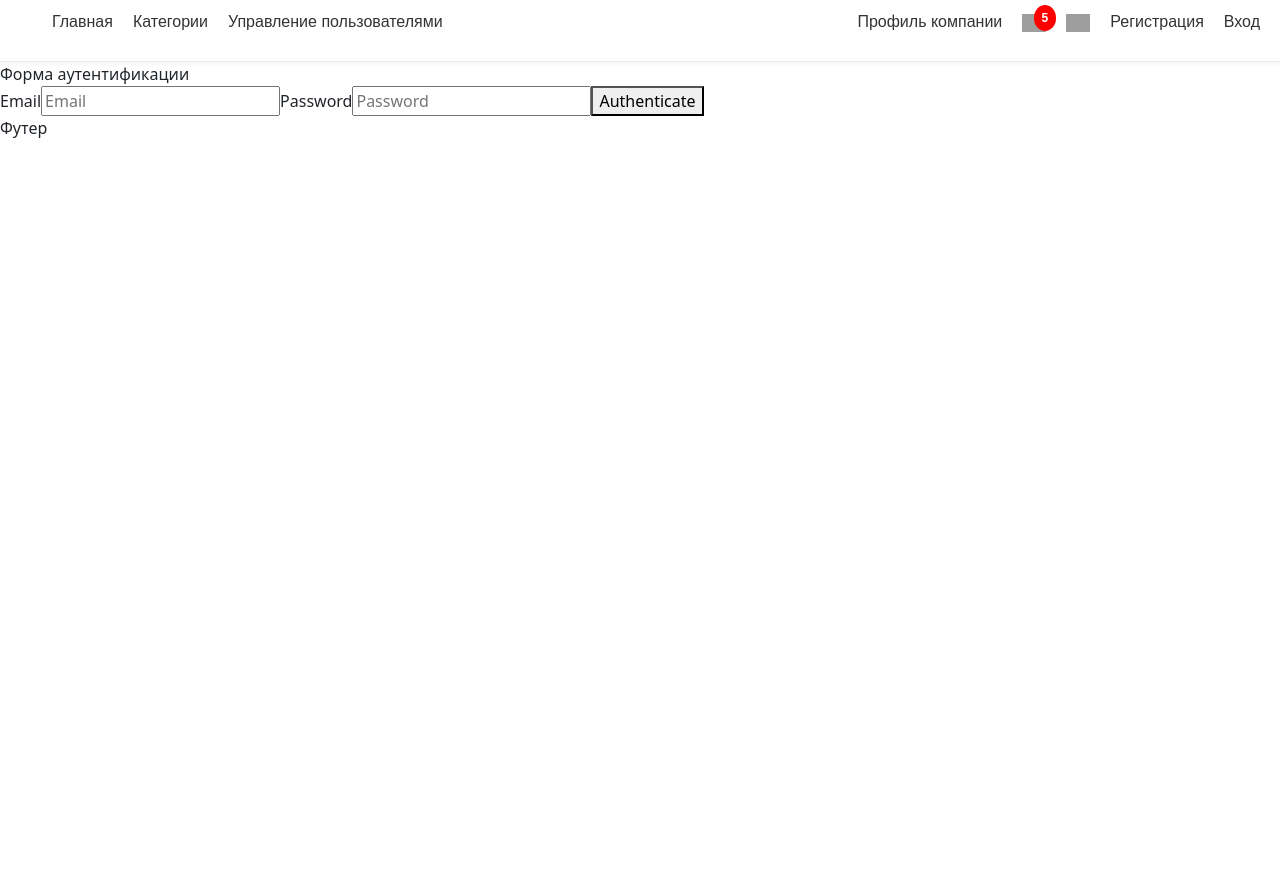
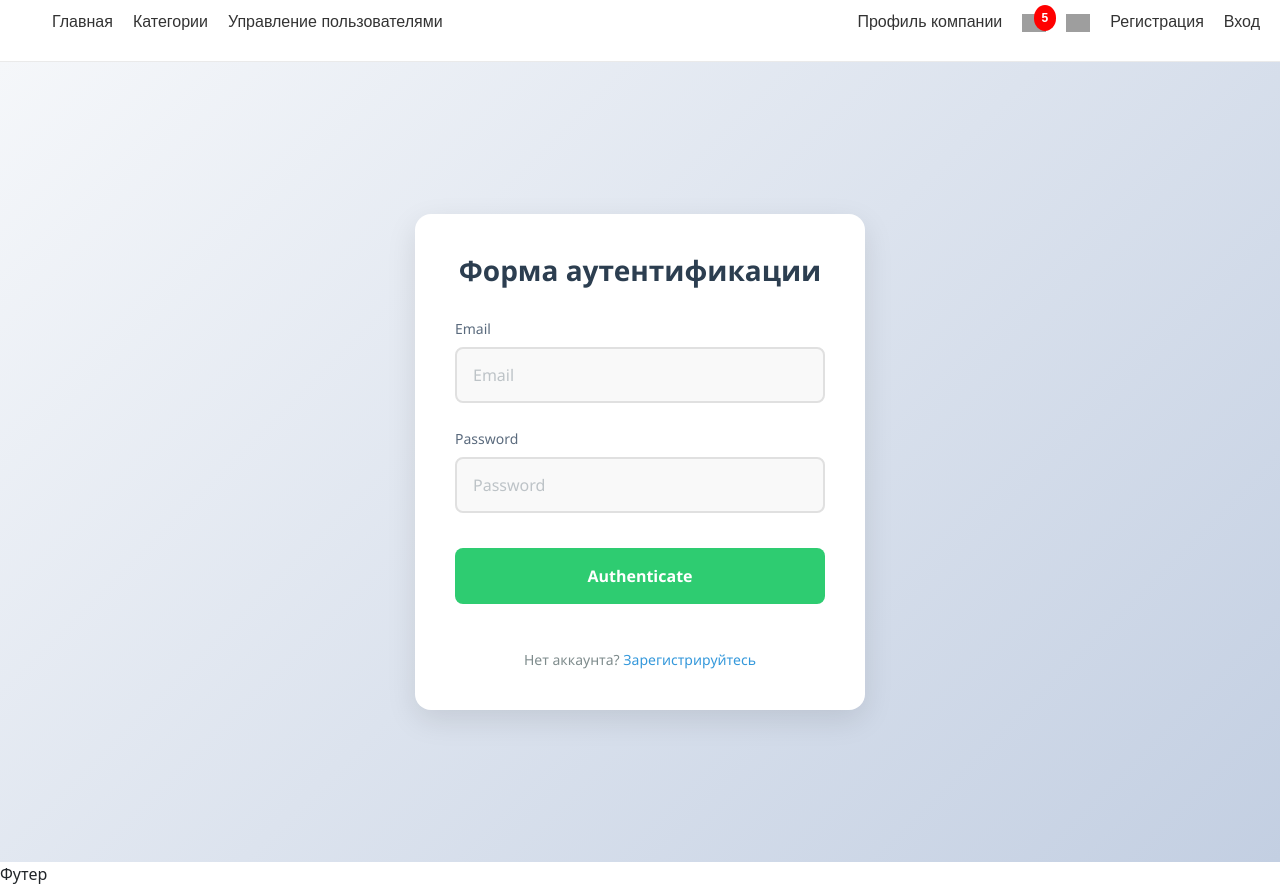
Before and after one commit to arsen1us/customer_churm_prediction_frontend, a React (Create React App) app: page /auth in a window 1280 px wide. Before the commit the page ends 800 px from the top, so only its background shows below. Built offline with nearby package versions, Linux system fonts and the light colour scheme.

Commit message:
Добавил стили к странице регистрции и аутентификации

```diff
--- a/src/components/AuthenticateFormComponent/AuthenticateForm.css
+++ b/src/components/AuthenticateFormComponent/AuthenticateForm.css
@@ -0,0 +1,124 @@
+.auth-page {
+    display: flex;
+    justify-content: center;
+    align-items: center;
+    min-height: 100vh;
+    background: linear-gradient(135deg, #f5f7fa 0%, #c3cfe2 100%);
+    padding: 20px;
+    font-family: 'Segoe UI', Roboto, sans-serif;
+  }
+
+  .auth-container {
+    width: 100%;
+    max-width: 450px;
+    background: white;
+    border-radius: 16px;
+    box-shadow: 0 10px 30px rgba(0, 0, 0, 0.1);
+    padding: 40px;
+    animation: fadeIn 0.4s ease-out;
+  }
+
+  .auth-header {
+    text-align: center;
+    margin-bottom: 30px;
+  }
+
+  .auth-header h2 {
+    font-size: 28px;
+    color: #2c3e50;
+    margin-bottom: 8px;
+    font-weight: 600;
+  }
+
+  .auth-form {
+    display: flex;
+    flex-direction: column;
+    gap: 25px;
+  }
+
+  .auth-form-group {
+    display: flex;
+    flex-direction: column;
+  }
+
+  .auth-form-group label {
+    font-size: 14px;
+    color: #5a6a7d;
+    margin-bottom: 8px;
+    font-weight: 500;
+  }
+
+  .auth-form-group input {
+    padding: 14px 16px;
+    font-size: 16px;
+    border: 2px solid #e0e0e0;
+    border-radius: 8px;
+    transition: all 0.3s ease;
+    background-color: #f9f9f9;
+  }
+
+  .auth-form-group input:focus {
+    border-color: #3498db;
+    box-shadow: 0 0 0 3px rgba(52, 152, 219, 0.2);
+    outline: none;
+    background-color: #fff;
+  }
+
+  .auth-form-group input::placeholder {
+    color: #bdc3c7;
+  }
+
+  .auth-submit-btn {
+    background: #2ecc71;
+    color: white;
+    border: none;
+    padding: 16px;
+    font-size: 16px;
+    font-weight: 600;
+    border-radius: 8px;
+    cursor: pointer;
+    transition: all 0.3s ease;
+    margin-top: 10px;
+  }
+
+  .auth-submit-btn:hover {
+    background: #27ae60;
+    transform: translateY(-2px);
+    box-shadow: 0 5px 15px rgba(46, 204, 113, 0.4);
+  }
+
+  .auth-submit-btn:active {
+    transform: translateY(0);
+  }
+
+  .auth-footer {
+    text-align: center;
+    margin-top: 20px;
+    color: #7f8c8d;
+    font-size: 14px;
+  }
+
+  .auth-footer a {
+    color: #3498db;
+    text-decoration: none;
+    font-weight: 500;
+  }
+
+  .auth-footer a:hover {
+    text-decoration: underline;
+  }
+
+  @keyframes fadeIn {
+    from { opacity: 0; transform: translateY(10px); }
+    to { opacity: 1; transform: translateY(0); }
+  }
+
+  @media (max-width: 480px) {
+    .auth-container {
+      padding: 30px 20px;
+    }
+
+    .auth-header h2 {
+      font-size: 24px;
+    }
+  }
--- a/src/components/AuthenticateFormComponent/AuthenticateForm.js
+++ b/src/components/AuthenticateFormComponent/AuthenticateForm.js
@@ -3,7 +3,7 @@ import {AuthContext} from "../../AuthProvider"
 import useTracking from "../../hooks/useTracking";
 import { useNavigate } from "react-router-dom";
 import { useLogging } from "../../hooks/useLogging";
-
+import "./AuthenticateForm.css"
 const AuthenticateForm = () => {
 
     const [email, setEmail] = useState("");
@@ -51,12 +51,15 @@ const AuthenticateForm = () => {
         }
     }, [user, isAuthenticated])
 
-    return(
-        <div>
-            <div>
-                Форма аутентификации
+    return (
+        <div className="auth-page">
+          <div className="auth-container">
+            <div className="auth-header">
+              <h2>Форма аутентификации</h2>
             </div>
-            <form method="post" onSubmit={authAsync}>
+
+            <form className="auth-form" method="post" onSubmit={authAsync}>
+              <div className="auth-form-group">
                 <label>Email</label>
                 <input
                   type="text"
@@ -64,6 +67,9 @@ const AuthenticateForm = () => {
                   onChange={(e) => setEmail(e.target.value)}
                   placeholder="Email"
                 />
+              </div>
+
+              <div className="auth-form-group">
                 <label>Password</label>
                 <input
                   type="password"
@@ -71,8 +77,15 @@ const AuthenticateForm = () => {
                   onChange={(e) => setPassword(e.target.value)}
                   placeholder="Password"
                 />
-                <button type="submit">Authenticate</button>
+              </div>
+
+              <button type="submit" className="auth-submit-btn">Authenticate</button>
+
+              <div className="auth-footer">
+                Нет аккаунта? <a href="/register">Зарегистрируйтесь</a>
+              </div>
             </form>
+          </div>
         </div>
       );
 };
--- a/src/components/RegisterFormComponent/RegisterForm.css
+++ b/src/components/RegisterFormComponent/RegisterForm.css
@@ -0,0 +1,116 @@
+.registration-container {
+  max-width: 500px;
+  margin: 40px auto;
+  padding: 30px;
+  border-radius: 12px;
+  background: #ffffff;
+  box-shadow: 0 10px 30px rgba(0, 0, 0, 0.1);
+  font-family: 'Segoe UI', Roboto, sans-serif;
+  animation: fadeIn 0.6s ease-out;
+}
+
+.registration-title {
+  text-align: center;
+  font-size: 28px;
+  font-weight: 600;
+  color: #2c3e50;
+  margin-bottom: 30px;
+  position: relative;
+}
+
+.registration-title::after {
+  content: '';
+  display: block;
+  width: 60px;
+  height: 4px;
+  background: #3498db;
+  margin: 10px auto 0;
+  border-radius: 2px;
+}
+
+.registration-form {
+  display: flex;
+  flex-direction: column;
+  gap: 20px;
+}
+
+.form-group {
+  position: relative;
+}
+
+.form-group label {
+  display: block;
+  margin-bottom: 8px;
+  font-size: 14px;
+  color: #7f8c8d;
+  font-weight: 500;
+  transition: all 0.3s ease;
+}
+
+.form-group input {
+  width: 100%;
+  padding: 14px 16px;
+  font-size: 16px;
+  border: 2px solid #e0e0e0;
+  border-radius: 8px;
+  transition: all 0.3s ease;
+  background-color: #f9f9f9;
+}
+
+.form-group input:focus {
+  border-color: #3498db;
+  box-shadow: 0 0 0 3px rgba(52, 152, 219, 0.2);
+  outline: none;
+  background-color: #fff;
+}
+
+.form-group input::placeholder {
+  color: #bdc3c7;
+}
+
+.submit-btn {
+  background: #3498db;
+  color: white;
+  border: none;
+  padding: 14px;
+  font-size: 16px;
+  font-weight: 600;
+  border-radius: 8px;
+  cursor: pointer;
+  transition: all 0.3s ease;
+  margin-top: 10px;
+  text-transform: uppercase;
+  letter-spacing: 1px;
+}
+
+.submit-btn:hover {
+  background: #2980b9;
+  transform: translateY(-2px);
+  box-shadow: 0 5px 15px rgba(41, 128, 185, 0.4);
+}
+
+.submit-btn:active {
+  transform: translateY(0);
+}
+
+/* Анимации */
+@keyframes fadeIn {
+  from { opacity: 0; transform: translateY(20px); }
+  to { opacity: 1; transform: translateY(0); }
+}
+
+/* Адаптивность */
+@media (max-width: 600px) {
+  .registration-container {
+    margin: 20px;
+    padding: 20px;
+  }
+
+  .registration-title {
+    font-size: 24px;
+  }
+
+  .form-group input {
+    padding: 12px 14px;
+  }
+}
--- a/src/components/RegisterFormComponent/RegisterForm.js
+++ b/src/components/RegisterFormComponent/RegisterForm.js
@@ -2,6 +2,7 @@ import React, { useState, useEffect, useContext } from 'react';
 import { AuthContext } from "../../AuthProvider"
 import useTracking from '../../hooks/useTracking';
 import { useLogging } from "../../hooks/useLogging";
+import "./RegisterForm.css"
 
 const RegisterForm = () => {
 
@@ -52,14 +53,15 @@ const RegisterForm = () => {
         }
     }, [user, isRegister]);
 
-    return(
-        <div>
-            <div>
-                Форма регистрации
+    return (
+        <div className="registration-page">
+          <div className="registration-container">
+            <div className="registration-header">
+              <h2>Форма регистрации</h2>
             </div>
-            <form method="post" onSubmit={registerAsync}>
 
-                <div>
+            <form className="registration-form" method="post" onSubmit={registerAsync}>
+              <div className="form-group">
                 <label>FirstName</label>
                 <input
                   type="text"
@@ -69,7 +71,7 @@ const RegisterForm = () => {
                 />
               </div>
 
-                <div>
+              <div className="form-group">
                 <label>LastName</label>
                 <input
                   type="text"
@@ -79,7 +81,7 @@ const RegisterForm = () => {
                 />
               </div>
 
-                <div>
+              <div className="form-group">
                 <label>Email</label>
                 <input
                   type="text"
@@ -89,7 +91,7 @@ const RegisterForm = () => {
                 />
               </div>
 
-                <div>
+              <div className="form-group">
                 <label>Password</label>
                 <input
                   type="password"
@@ -99,7 +101,7 @@ const RegisterForm = () => {
                 />
               </div>
 
-                <div>
+              <div className="form-group">
                 <label>Submit password</label>
                 <input
                   type="password"
@@ -109,10 +111,9 @@ const RegisterForm = () => {
                 />
               </div>
 
-                <div>
-                    <button type="submit">Register</button>
+              <button type="submit" className="submit-btn">Register</button>
+            </form>
           </div>
-            </form>
         </div>
       );
 };
```
Lines whose indentation alone changed are shown as unchanged.
